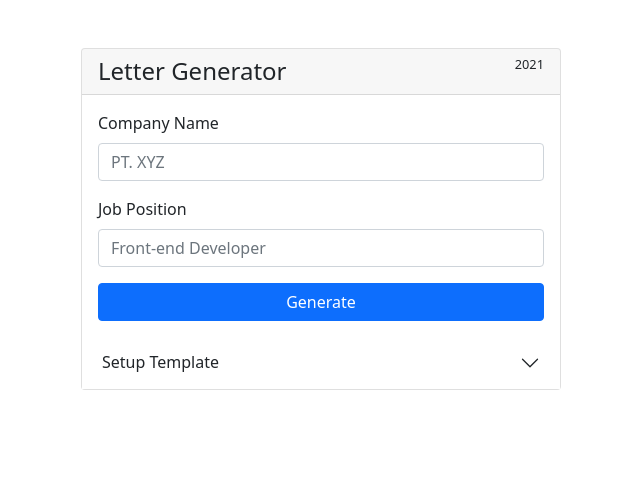
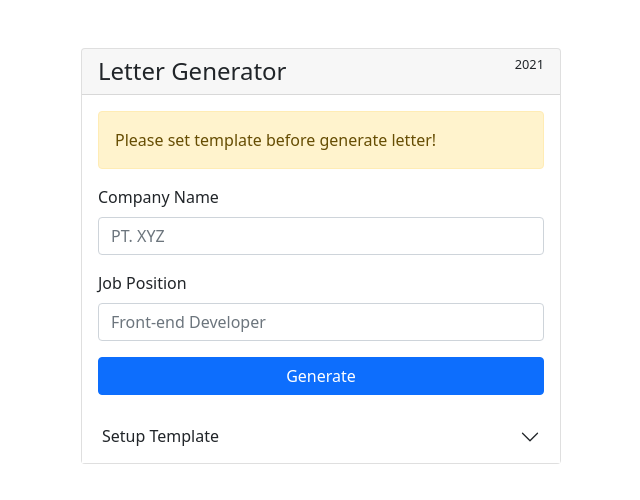
Before and after one commit to dianramdhani/letter-generator, a Vue app: page / in a window 1280 px wide. Shown: the top 500 px of the page, without its empty margins (319-959 px from the left). Built offline with nearby package versions, Linux system fonts and the light colour scheme.

Commit message:
update FormJob: add watch template

```diff
--- a/src/pages/FormJob.vue
+++ b/src/pages/FormJob.vue
@@ -1,5 +1,8 @@
 <template>
-  <form>
+  <div class="alert alert-warning" role="alert" v-if="!templateIsSet">
+    Please set template before generate letter!
+  </div>
+  <form ref="formJob">
     <div class="mb-3">
       <label for="company" class="form-label">Company Name</label>
       <input
@@ -30,6 +33,7 @@
 
 <script>
 import { SET_JOB } from "../store/mutation-types";
+import { TEMPLATE_IS_VALID } from "../store/getter-types";
 
 export default {
   name: "FormJob",
@@ -37,8 +41,27 @@ export default {
     return {
       company: "",
       position: "",
+      templateIsSet: false,
     };
   },
+  mounted() {
+    this.$watch(
+      () => this.$store.state.template,
+      () => {
+        this.templateIsSet = this.$store.getters[TEMPLATE_IS_VALID];
+        if (!this.templateIsSet) {
+          const form = this.$refs.formJob;
+          const inputs = form.getElementsByTagName("input");
+          inputs.forEach((input) => {
+            input.disabled = true;
+          });
+          const button = form.querySelector('button[type="submit"]');
+          button.disabled = true;
+        }
+      }
+    );
+  },
+
   methods: {
     setJob() {
       this.$store.commit(SET_JOB, {
--- /dev/null
+++ b/src/store/getter-types.js
@@ -0,0 +1 @@
+export const TEMPLATE_IS_VALID = 'TEMPLATE_IS_VALID';
--- a/src/store/index.js
+++ b/src/store/index.js
@@ -1,5 +1,6 @@
 import { createStore } from 'vuex'
 import { SET_JOB, SET_TEMPLATE } from './mutation-types';
+import { TEMPLATE_IS_VALID } from './getter-types';
 
 const state = () => {
     return {
@@ -21,8 +22,14 @@ const mutations = {
     },
 };
 
+const getters = {
+    [TEMPLATE_IS_VALID]({ template }) {
+        return template.includes('<company>') && template.includes('<position>');
+    }
+};
+
 const actions = {
 
 };
 
-export default createStore({ state, mutations, actions });
+export default createStore({ state, mutations, getters, actions });
```
